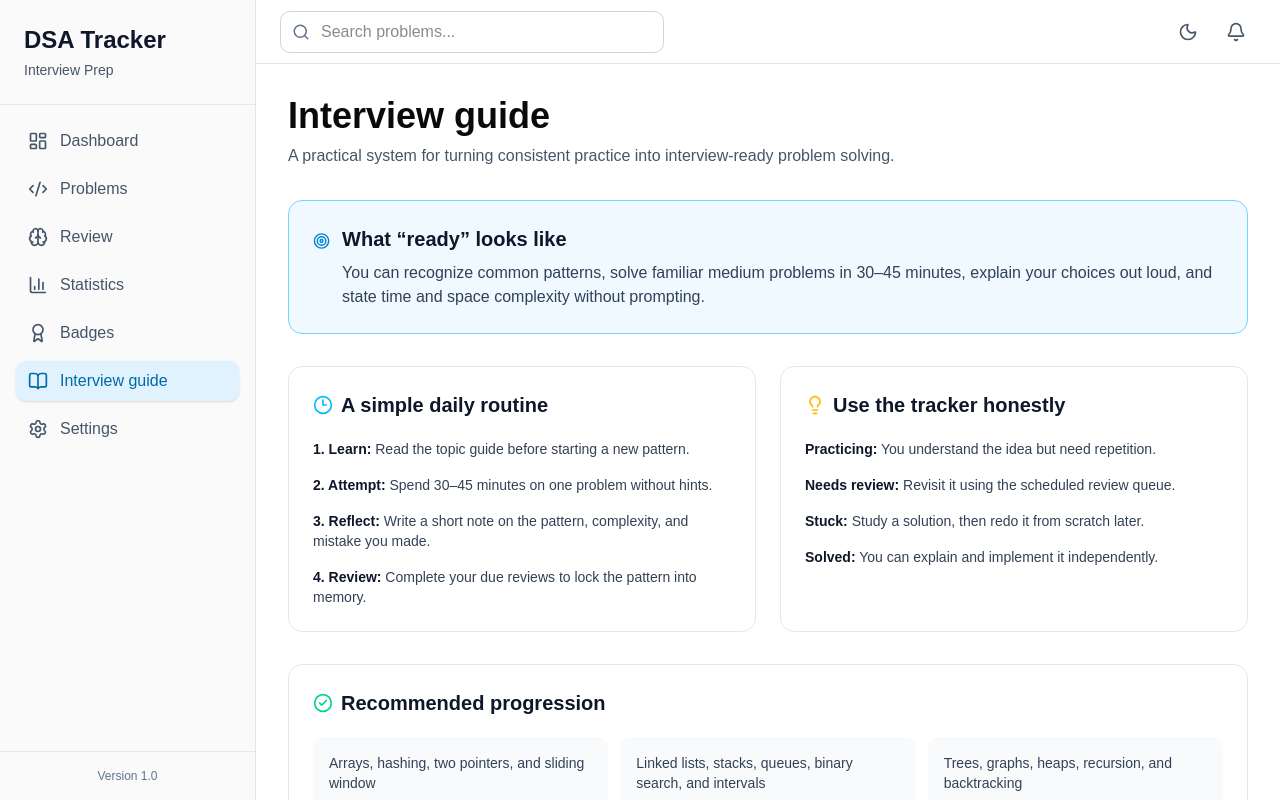
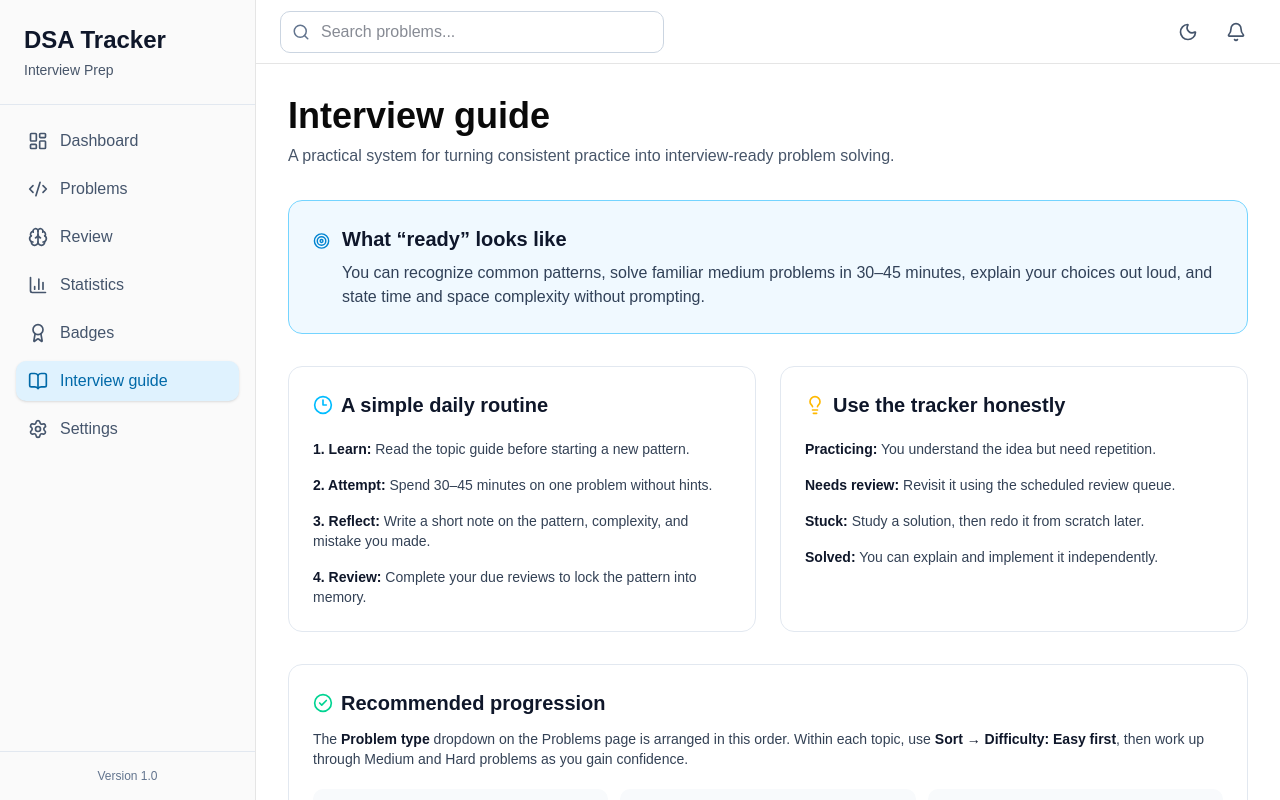
Before and after one commit to jcandyn/dsa-tracker, a React (Vite) app: page /guide in a window 1280 px wide. Built offline with nearby package versions, Linux system fonts and the light colour scheme.

Commit message:
Explain problem progression controls

```diff
--- a/src/features/guide/InterviewGuidePage.tsx
+++ b/src/features/guide/InterviewGuidePage.tsx
@@ -17,7 +17,7 @@ const InterviewGuidePage = () => (
       <section className="rounded-xl border border-slate-800 bg-slate-900 p-6"><h2 className="flex items-center gap-2 text-xl font-semibold text-white"><Lightbulb size={20} className="text-amber-400" />Use the tracker honestly</h2><ul className="mt-5 space-y-4 text-sm text-slate-300"><li><strong className="text-white">Practicing:</strong> You understand the idea but need repetition.</li><li><strong className="text-white">Needs review:</strong> Revisit it using the scheduled review queue.</li><li><strong className="text-white">Stuck:</strong> Study a solution, then redo it from scratch later.</li><li><strong className="text-white">Solved:</strong> You can explain and implement it independently.</li></ul></section>
     </div>
 
-    <section className="rounded-xl border border-slate-800 bg-slate-900 p-6"><h2 className="flex items-center gap-2 text-xl font-semibold text-white"><CheckCircle2 size={20} className="text-emerald-400" />Recommended progression</h2><div className="mt-5 grid gap-3 sm:grid-cols-2 lg:grid-cols-3 text-sm"><p className="rounded-lg bg-slate-950 p-4 text-slate-300">Arrays, hashing, two pointers, and sliding window</p><p className="rounded-lg bg-slate-950 p-4 text-slate-300">Linked lists, stacks, queues, binary search, and intervals</p><p className="rounded-lg bg-slate-950 p-4 text-slate-300">Trees, graphs, heaps, recursion, and backtracking</p><p className="rounded-lg bg-slate-950 p-4 text-slate-300">Dynamic programming, greedy, and math patterns</p><p className="rounded-lg bg-slate-950 p-4 text-slate-300">Timed mixed practice and repeat mistakes until fluent</p><p className="rounded-lg bg-slate-950 p-4 text-slate-300">Mock interviews plus behavioral-story preparation</p></div></section>
+    <section className="rounded-xl border border-slate-800 bg-slate-900 p-6"><h2 className="flex items-center gap-2 text-xl font-semibold text-white"><CheckCircle2 size={20} className="text-emerald-400" />Recommended progression</h2><p className="mt-3 text-sm text-slate-300">The <strong className="text-white">Problem type</strong> dropdown on the Problems page is arranged in this order. Within each topic, use <strong className="text-white">Sort → Difficulty: Easy first</strong>, then work up through Medium and Hard problems as you gain confidence.</p><div className="mt-5 grid gap-3 sm:grid-cols-2 lg:grid-cols-3 text-sm"><p className="rounded-lg bg-slate-950 p-4 text-slate-300">Arrays, hashing, two pointers, and sliding window</p><p className="rounded-lg bg-slate-950 p-4 text-slate-300">Linked lists, stacks, queues, binary search, and intervals</p><p className="rounded-lg bg-slate-950 p-4 text-slate-300">Trees, heaps, graphs, recursion, and backtracking</p><p className="rounded-lg bg-slate-950 p-4 text-slate-300">Dynamic programming, greedy, and math patterns</p><p className="rounded-lg bg-slate-950 p-4 text-slate-300">Timed mixed practice and repeat mistakes until fluent</p><p className="rounded-lg bg-slate-950 p-4 text-slate-300">Mock interviews plus behavioral-story preparation</p></div></section>
 
     <section className="rounded-xl border border-violet-500/30 bg-violet-500/10 p-6"><h2 className="flex items-center gap-2 text-xl font-semibold text-white"><MessageCircle size={20} className="text-violet-300" />Interview habits that matter</h2><p className="mt-3 text-sm text-slate-300">Clarify assumptions, narrate your approach before coding, test edge cases, and discuss tradeoffs. Completing every problem is less important than confidently explaining the core patterns.</p><div className="mt-5 flex flex-wrap gap-3"><Link to="/problems" className="rounded-lg bg-sky-100 px-4 py-2 text-sm font-medium text-sky-700 hover:bg-sky-200 dark:bg-sky-500 dark:text-white dark:hover:bg-sky-600">Browse problems</Link><Link to="/review" className="rounded-lg border border-slate-300 bg-white px-4 py-2 text-sm font-medium text-slate-700 hover:bg-slate-100 dark:border-slate-600 dark:bg-transparent dark:text-slate-200 dark:hover:bg-slate-800">Open review queue</Link></div></section>
   </div>
```
